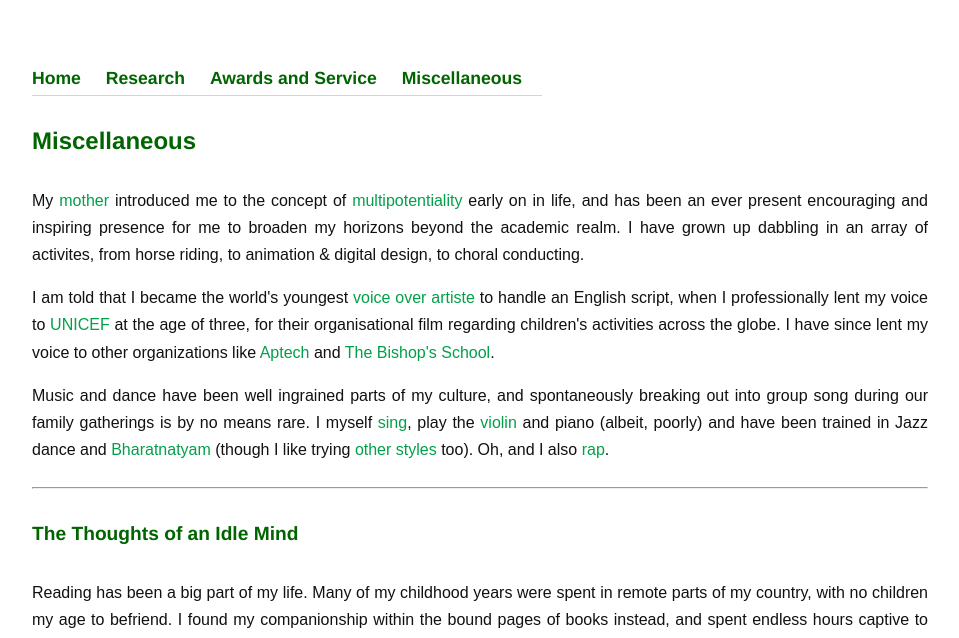
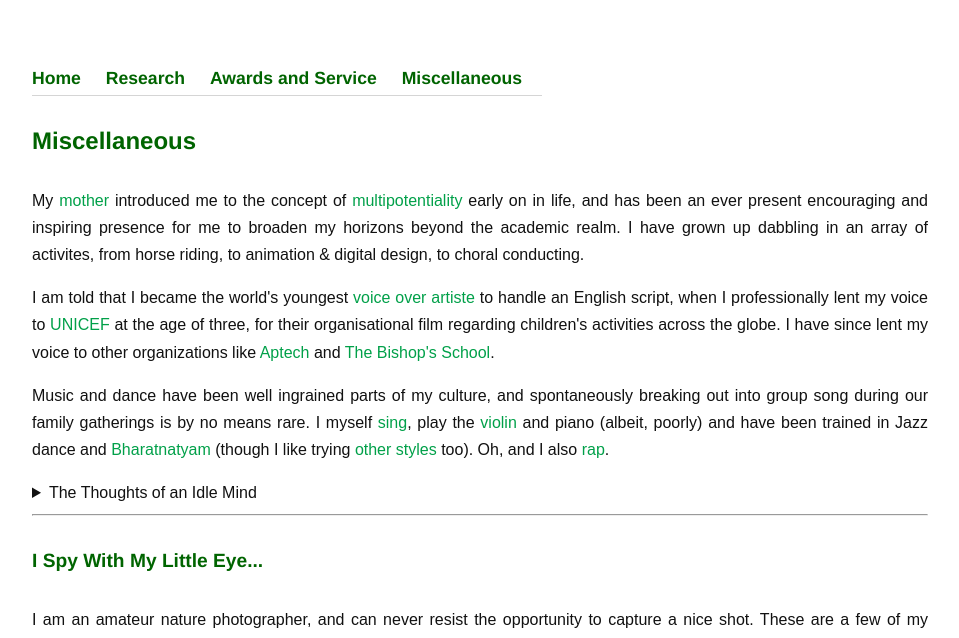
Before and after one commit to Uppaal/Uppaal.github.io, a Jekyll site: the page built from misc.html, in a window 1280 px wide. Shown: the top 638 px of the page, without its empty margins (160-1119 px from the left). Built offline with Jekyll 4.4.1, drawn with Linux system fonts in a browser that asks for light colours; some of the changed text lies outside the part shown.

Commit message:
Update misc.html

```diff
--- a/misc.html
+++ b/misc.html
@@ -44,11 +44,8 @@ title: Miscellaneous
 	<p>I am proudly <a href="https://en.wikipedia.org/wiki/Twice_exceptional">Twice Exceptional</a>. Feel free to reach out if you'd ever like to chat about Neurodiversity!</p>
 	</div>
 
-	<hr>
-	<!--------------------- New Section --------------------->
-	<h2>The Thoughts of an Idle Mind</h2>
-	<div style='height:300px; overflow:auto;'>
-
+<details>
+<summary>The Thoughts of an Idle Mind</summary>
 	<p>Reading has been a big part of my life. Many of my childhood years were spent in remote parts of my country, with no children my age to befriend. I found my companionship within the bound pages of books instead, and spent endless hours captive to the world of imagination. </p>
 
 	<p>Eventually, this stirred a gentle passion towards writing something myself. I began more than a decade ago, starting multiple fiction stories with great gusto that would quickly peter out, leaving me with a series of unfinished works. As the years rolled on, my writing adapted to my hectic lifestyle, evolving into short vignettes about my experiences and thoughts on life. I have shortlisted a sampling of some thoughts I have enjoyed penning down below. I hope you enjoy reading them and much as I did writing them! </p>
@@ -75,8 +72,7 @@ title: Miscellaneous
 	<li>20th December 2012,	<i><a href="writings/2012_12_20.html">Welcome to Hogwarts!</a></i></li>
 	<li>29th April 2011, <i><a href="writings/2011_04_29.html">The Book of Your Life</a></i></li>
 	</ul>
-	</div>
-
+</details>
 
 	<hr>
 	<!--------------------- New Section --------------------->
@@ -97,4 +93,21 @@ title: Miscellaneous
 
 	</div>
 
+
+
+<!--
+Option 1: Collapse sections by clicking on heading
+<details>
+<summary>Title</summary>
+....
+</details>
+
+Option 2: Scroll mini-sections
+<hr>
+<h2>Title</h2>
+<div style='height:300px; overflow:auto;'>
+...
 </div>
+ -->
+
+</div>
```
